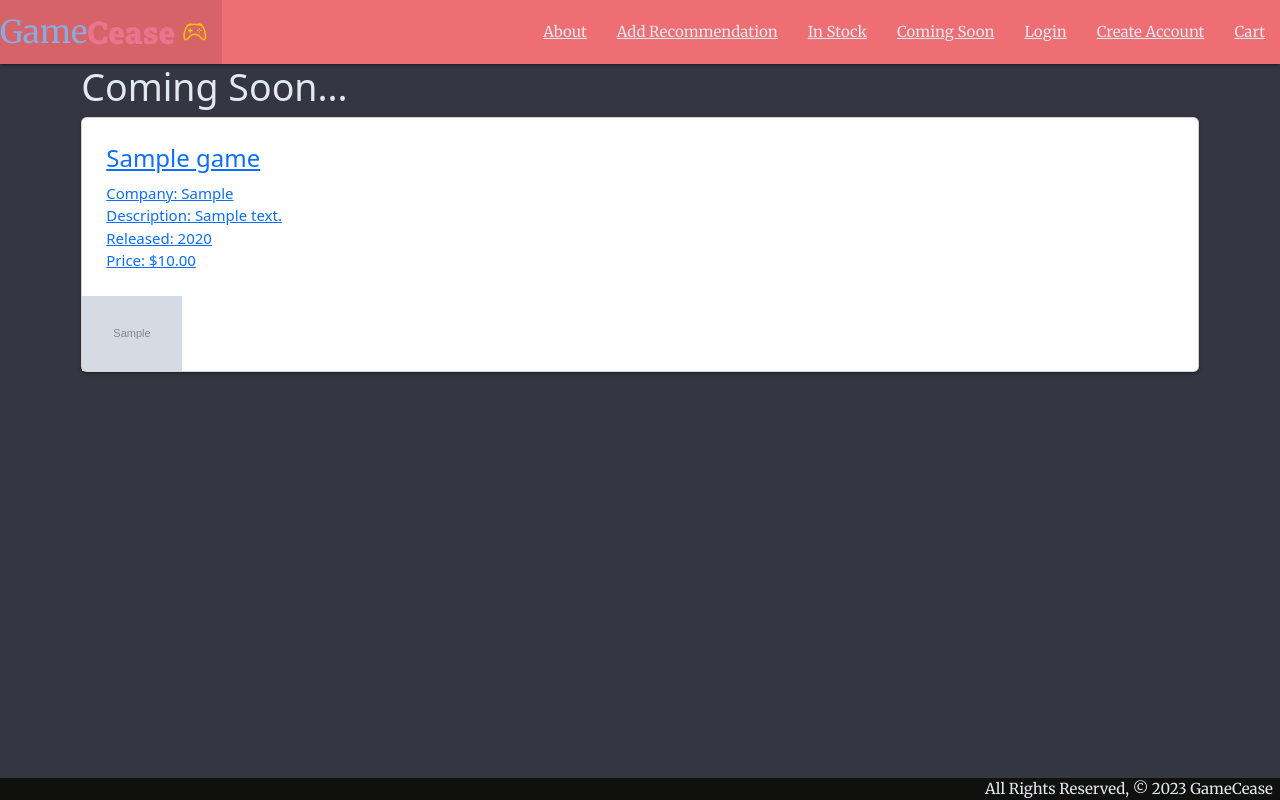
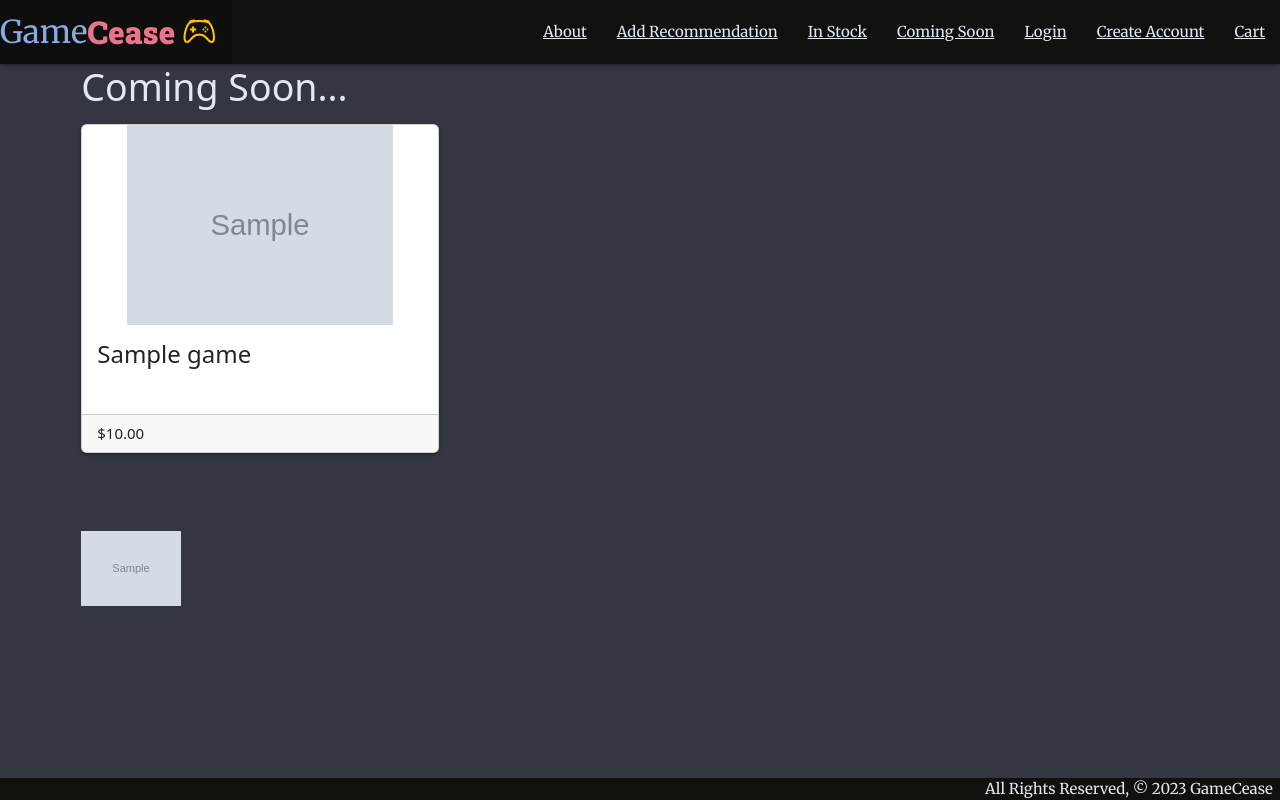
Before and after one commit to teyotobias/GameCease, a Django app: page /games/recommended/ in a window 1280 px wide. Run offline with Django 4.2, Linux system fonts and the light colour scheme; tables that the repository leaves empty hold one stand-in row (values such as "Sample post"); grey boxes marked "Sample" are stand-in pictures; some libraries are stand-ins or nearby versions.

```diff
--- a/games/static/css/style.css
+++ b/games/static/css/style.css
@@ -9,6 +9,21 @@ body {
 main {
     flex: 1 0 auto;
 }
+
+nav {
+    background-color: rgb(16, 16, 15);
+}
+
+.custom-icon {
+    font-size: 33px;
+  }
+
+.game-images {
+    object-fit: contain;
+    height: 200px;
+  }
+
+
 footer.page-footer {
     padding-top: 0;
     text-align: right;
--- a/games/templates/games/recommended_games.html
+++ b/games/templates/games/recommended_games.html
@@ -2,16 +2,20 @@
 
 {% block content %}
   <h1>Coming Soon...</h1>
-
-{% for game in games %}
-<div class="card d-flex">
-    <a href="{% url 'games_detail' game.id %}">
-      <div class="card-content">
-        <span class="card-title">{{ game.title }}</span>
-        <p>Company: {{ game.company }}</p>
-        <p>Description: {{ game.description }}</p>
-        <p>Released: {{ game.year_released }}</p>
-        <p>Price: ${{ game.price }}</p>
+  <div class="row">
+    {% for game in games %}
+      <div class="col-md-4 mb-4">
+        <div class="card h-100">
+          <a href="{% url 'games_detail' game.id %}">
+            <img class='card-img-top game-images' src="{{ game.cover.url }}" alt="{{ game.title }}">
+          </a>
+          <div class="card-body">
+            <h5 class="card-title">{{ game.title }}</h5>
+          </div>
+          <div class="card-footer">
+            <p class="card-text mb-0">${{ game.price }}</p>
+          </div>
+        </div>
       </div>
       <aside>
         <img class='game-images' src="{{ game.cover.url }}" alt="{{ game.title }}" class="img-fluid" style="max-width: 100px;">
```
Also changed, not shown: games/templates/games/not_recommended_games.html (+21 -17 lines).
